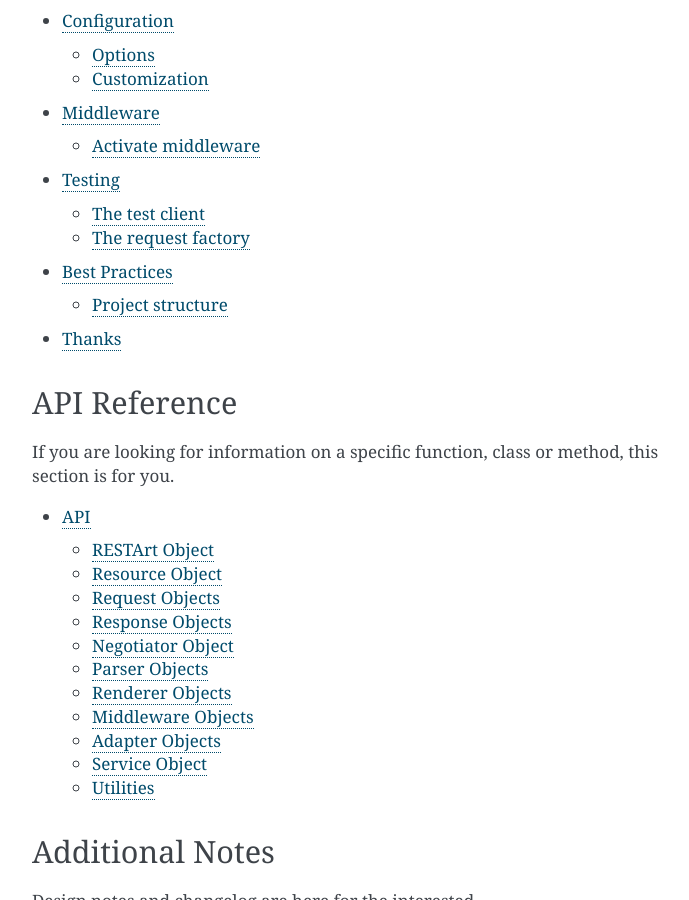
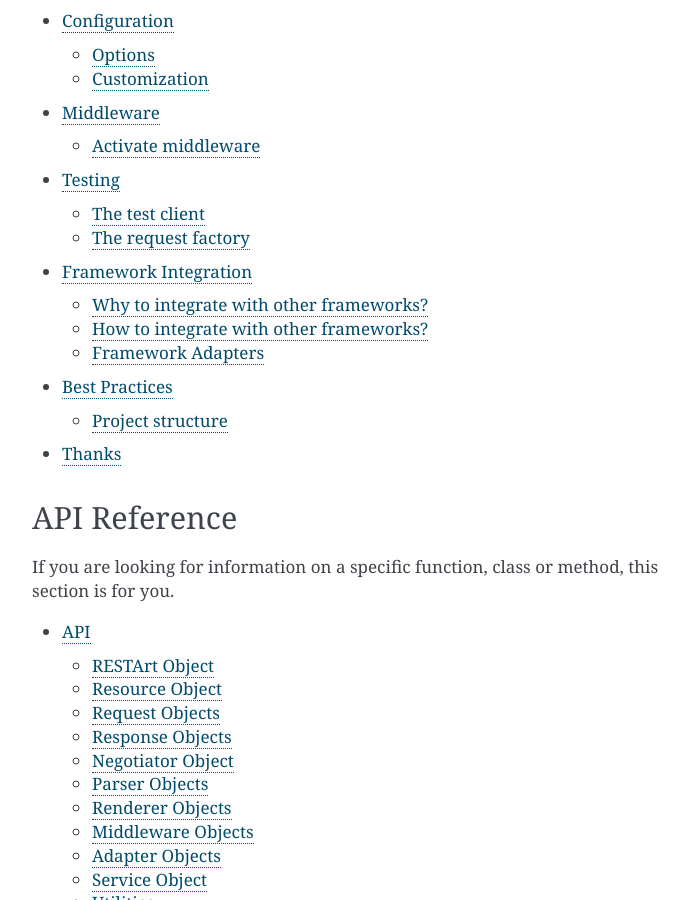
Before and after one commit to restartpy/restart, a Sphinx documentation site: the page built from docs/index.rst, in a window 1280 px wide and 900 px high, scrolled down 593 px. Shown: the whole window, without its empty margins (388-1077 px from the left). Built offline with Sphinx 7.4.7, drawn with Linux system fonts in a browser that asks for light colours; some of the changed lines change nothing that is shown.

Commit message:
Update documentation

```diff
--- /dev/null
+++ b/docs/framework-integration.rst
@@ -0,0 +1,118 @@
+.. _framework-integration:
+
+Framework Integration
+=====================
+
+RESTArt looks like a micro-framework. Like many frameworks, RESTArt handles requests and responses in its own way, and you can build REST APIs based on RESTArt without the help of any other framework.
+
+Actually, RESTArt is designed as a library, which is framework-agnostic. It's the underlying library `Werkzeug`_ that gives RESTArt the ability to serve APIs independently. Strictly speaking, RESTArt consists of the framework-agnostic core library and the framework-specific Werkzeug integration.
+
+
+Why to integrate with other frameworks?
+---------------------------------------
+
+With the built-in Werkzeug integration, RESTArt works well for serving standalone APIs. You may ask why we need to integrate RESTArt with other frameworks? The following are the reasons I can think of:
+
+- You are working with an existing or legacy application, which uses a specific framework
+- Your API must be based on a useful library or an awesome extension, but it is framework-specific
+- The integration with a specific framework can improve the performance of your API (e.g. `RESTArt-Falcon`_)
+
+
+How to integrate with other frameworks?
+---------------------------------------
+
+In RESTArt, framework integration is made easy by using adapters. For a real-world example, see the `source code`_ of :class:`WerkzeugAdapter <restart.adapter.WerkzeugAdapter>`, which is the adapter for the built-in Werkzeug integration.
+
+.. _flask-adapter:
+
+As another example, We can write an adapter for integrating RESTArt into `Flask`_. Since both RESTArt and `Flask`_ are based on `Werkzeug`_, it's an easy job::
+
+    from six import iteritems
+    from restart.adapter import Adapter, WerkzeugAdapter
+    from flask import Flask, request
+
+
+    class FlaskAdapter(Adapter):
+
+        def __init__(self, *args, **kwargs):
+            super(FlaskAdapter, self).__init__(*args, **kwargs)
+            self.werkzeug_adapter = WerkzeugAdapter(*args, **kwargs)
+            self.app = Flask(__name__)
+            # Add Flask-specific URI routes
+            for rule in self.get_embedded_rules():
+                self.app.add_url_rule(**rule)
+
+        def adapt_handler(self, handler, *args, **kwargs):
+            """Adapt the request object and the response object for
+            the `handler` function.
+
+            :param handler: the handler function to be adapted.
+            :param args: a list of positional arguments that will be passed
+                         to the handler.
+            :param kwargs: a dictionary of keyword arguments that will be passed
+                           to the handler.
+            """
+            return self.werkzeug_adapter.adapt_handler(handler, request,
+                                                       *args, **kwargs)
+
+        def wsgi_app(self, environ, start_response):
+            """The actual Flask-specific WSGI application.
+
+            See :meth:`~restart.serving.Service.wsgi_app` for the
+            meanings of the parameters.
+            """
+            return self.app(environ, start_response)
+
+        def get_embedded_rules(self):
+            """Get the Flask-specific rules used to be embedded into
+            an existing or legacy application.
+
+            Usage:
+
+                # The existing Flask application
+                from flask import Flask
+                app = Flask()
+                ...
+
+                # The RESTArt API
+                from restart.api import RESTArt
+                api = RESTArt()
+                ...
+
+                # Embed RESTArt into Flask
+                from restart.serving import Service
+                from restart.ext.flask.adapter import FlaskAdapter
+                service = Service(api, FlaskAdapter)
+                for rule in service.embedded_rules:
+                    app.add_url_rule(**rule)
+            """
+            rules = [
+                dict(rule=rule.uri, endpoint=endpoint,
+                     view_func=rule.handler, methods=rule.methods)
+                for endpoint, rule in iteritems(self.adapted_rules)
+            ]
+            return rules
+
+
+Framework Adapters
+------------------
+
+As a summary, the following list gives the adapters for some frameworks:
+
+===========  ===================================  =================
+Framework    Adapter                              Support Type
+===========  ===================================  =================
+`Werkzeug`_  `WerkzeugAdapter`_                   Built-in class
+`Flask`_     :ref:`FlaskAdapter <flask-adapter>`  Extension class
+`Falcon`_    `RESTArt-Falcon`_                    Extension library
+===========  ===================================  =================
+
+Feel free to contribute adapters for other frameworks.
+
+
+.. _Werkzeug: http://werkzeug.pocoo.org
+.. _RESTArt-Falcon: https://github.com/RussellLuo/restart-falcon
+.. _source code: https://github.com/RussellLuo/restart/blob/master/restart/adapter.py#L68
+.. _WerkzeugAdapter: https://github.com/RussellLuo/restart/blob/master/restart/adapter.py#L68
+.. _Flask: http://flask.pocoo.org
+.. _Falcon: https://github.com/falconry/falcon
--- a/docs/index.rst
+++ b/docs/index.rst
@@ -18,6 +18,7 @@
    configuration
    middleware
    testing
+   framework-integration
    best-practices
    thanks
 
```
